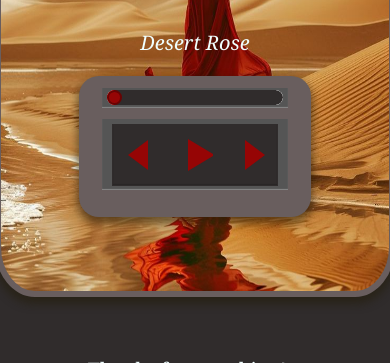
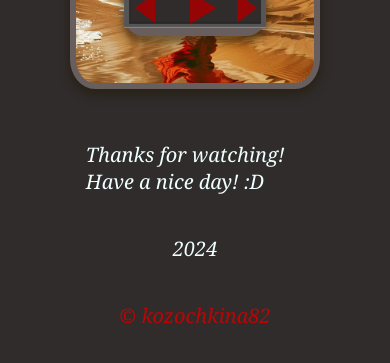
Before and after one commit to kozochkina82/js30-1.2-audio-player, a plain HTML site: page index.html in a window 390 px wide. Shown: the part 332-695 px from the top of the page. Drawn offline with Linux system fonts and the light colour scheme.

Commit message:
fix: fix styles

```diff
--- a/style.css
+++ b/style.css
@@ -152,13 +152,15 @@ display: none;
     border: 1px solid #302c2c;
     box-shadow: inset 0 -1px 1px rgba(24, 23, 23, 0.3);
 	padding: 30px;
-    margin: 0;
+    margin: 0 auto;
+
   }
 .control-item{
     display: flex;
     flex-direction: row;
     justify-content: space-between;
     align-items: center;
+
 }
 
 .control-item:hover{
@@ -172,14 +174,14 @@ display: none;
 
   .control-item > .left{
     border: 20px solid transparent; border-right: 20px solid #960505;
+    margin-left: -10px;
     }
     .control-item > .left:hover{
         filter: drop-shadow(0 0 15px #f04747);
         cursor: pointer;
     }
-   .right {
+   .control-item > .right {
     border: 20px solid transparent; border-left: 20px solid #960505;
-
     }
   .control-item > .right:hover{
     filter: drop-shadow(0 0 15px #f04747);
@@ -191,7 +193,6 @@ button {
     border: 20px solid transparent; border-left: 30px solid #960505;
     background-color: transparent;
     margin-right: 10px;
-
 }
 button:hover{
 
@@ -270,120 +271,6 @@ input[type="range"]::-webkit-slider-runnable-track {
 
   }
 
-  @media(max-width: 460px){
-
-    body{
-        max-width: 460px;
-           }
-     footer{
-        width: 100%;
-        padding: 5% 10%;
-    }
-
-.footer-section{
-width: 100%;
-flex-direction: column;
-justify-content: flex-start;
-}
-.container{
-    width: 100%;
-    display: flex;
-    flex-direction: column;
-    justify-content: space-between;
-    align-items: center;
-    background-color: #302c2c;
-
-}
-.player-field{
-    width: 40%;
-   display: flex;
-   flex-direction: column;
-   justify-content: center;
-   align-items: center;
-
-}
-.player{
-    display: flex;
-    flex-direction: column;
-    justify-content: flex-end;
-    align-items: center;
-    padding-bottom: 5%;
-    margin: 5px auto;
-    width: 150px;
-    height: 250px;
-    border: 6px solid #695e5e;
-    box-shadow: 0px 5px 8px 2px rgba(36, 29, 9, 0.56);
-}
-.screen-1{
-    background: url("Assets/Img/img1.jpg") top left/50% 50% no-repeat cover;
-    border-radius: 10%;
-    overflow: hidden;
-}
-.screen-2{
-    background: url("Assets/Img/img2.jpg") top left/100% 100% no-repeat cover;
-    border-radius: 10%;
-    overflow: hidden;
-}
-.screen-3{
-    background: url("Assets/Img/img3.jpg") top left/100% 100% no-repeat cover;
-    border-radius: 10%;
-    overflow: hidden;
-}
-
-.control-buttons{
-    width: 80%;
-	height: 50%;
-	padding: 10px;
-    margin: 5% auto auto;
-  }
-  .control-buttons-container{
-    width: 100%;
-	height: 50%;
-	padding: 30px;
-    margin: 0;
-
-  }
-  .control-item > .left{
-    border: 15px solid transparent; border-right: 20px solid #960505;
-    margin-left: -30px;
-    }
-    .control-item > .left:hover{
-        filter: drop-shadow(0 0 15px #f04747);
-        cursor: pointer;
-    }
-   .right {
-    border: 15px solid transparent; border-left: 20px solid #960505;
-    margin-right: 15px;
-
-    }
-  .control-item > .right:hover{
-    filter: drop-shadow(0 0 15px #f04747);
-    cursor: pointer;
-}
-
-button {
-    margin-left: 40px;
-    margin-right: 5px;
-    border: 15px solid transparent; border-left: 25px solid #960505;
-    background-color: transparent;
-
-}
-button:hover{
-
-    filter: drop-shadow(0 0 15px #f04747);
-    cursor: pointer;
-}
-
-.pause{
-    border-top: 15px solid #960505;
-    border-bottom: 15px solid #960505;
-    border-right: 10px solid #960505;
-    border-left: 10px solid #960505;
-    background-color: #960505;
-    margin-right: 30px;
-    margin-left: 30px;
-}
-  }
 
   @media(max-width: 600px){
 
@@ -392,11 +279,7 @@ button:hover{
            }
      footer{
         width: 100%;
-        display: flex;
-        flex-direction: column;
-        justify-content: flex-start;
-        align-items: center;
-        padding: 5% 10%;
+             padding: 5% 10%;
     }
 
 .footer-section{
@@ -413,17 +296,10 @@ width: 70%;
 }
 .player-field{
     width: 100%;
-   display: flex;
-   flex-direction: column;
-   justify-content: center;
-   align-items: center;
 
 }
 .player{
     display: flex;
-    flex-direction: column;
-    justify-content: flex-end;
-    align-items: center;
     padding-bottom: 5%;
     margin: 5% auto;
     width: 400px;
@@ -468,7 +344,7 @@ width: 70%;
         filter: drop-shadow(0 0 15px #f04747);
         cursor: pointer;
     }
-   .right {
+    .control-item > .right {
     border: 15px solid transparent; border-left: 20px solid #960505;
     margin-right: 15px;
 
@@ -492,12 +368,117 @@ button:hover{
 }
 
 .pause{
+    margin-right: 30px;
+    margin-left: 30px;
+}
+  }
+
+  @media(max-width: 400px){
+
+    body{
+        max-width: 400px;
+           }
+     footer{
+        width: 100%;
+             padding: 5% 10%;
+    }
+
+.footer-section{
+width: 70%;
+
+display: flex;
+flex-direction: column;
+justify-content: flex-start;
+align-items: center;
+}
+.container{
+    width: 100%;
+    display: flex;
+    flex-direction: column;
+    justify-content: space-between;
+    align-items: center;
+    background-color: #302c2c;
+
+}
+.player-field{
+    width: 100%;
+
+}
+.player{
+    display: flex;
+    padding-bottom: 5%;
+    margin: 5% auto;
+    width: 250px;
+    height: 300px;
+    border: 6px solid #695e5e;
+    box-shadow: 0px 5px 8px 2px rgba(36, 29, 9, 0.56);
+}
+.screen-1{
+    background: url("Assets/Img/img1.jpg") top left/100% 100% no-repeat cover;
+    border-radius: 10%;
+    overflow: hidden;
+}
+.screen-2{
+    background: url("Assets/Img/img2.jpg") top left/100% 100% no-repeat cover;
+    border-radius: 10%;
+    overflow: hidden;
+}
+.screen-3{
+    background: url("Assets/Img/img3.jpg") top left/100% 100% no-repeat cover;
+    border-radius: 10%;
+    overflow: hidden;
+}
+
+.control-buttons{
+    width: 100%;
+	height: 50%;
+	padding: 5px;
+    margin: 5% auto auto;
+  }
+  .control-buttons-container{
+    width: 100%;
+	height: 50%;
+	padding: 15px;
+    margin: 0;
+
+  }
+  .control-item > .left{
+    border: 15px solid transparent; border-right: 20px solid #960505;
+    margin-left: -25px;
+    }
+    .control-item > .left:hover{
+        filter: drop-shadow(0 0 15px #f04747);
+        cursor: pointer;
+    }
+   .control-item > .right {
+    border: 15px solid transparent; border-left: 20px solid #960505;
+    margin-left: -50px;
+
+    }
+  .control-item > .right:hover{
+    filter: drop-shadow(0 0 15px #f04747);
+    cursor: pointer;
+}
+
+button {
+    margin-left: 35px;
+    margin-right: 45px;
+    border: 15px solid transparent; border-left: 25px solid #960505;
+    background-color: transparent;
+
+}
+button:hover{
+     filter: drop-shadow(0 0 15px #f04747);
+    cursor: pointer;
+}
+
+.pause{
     border-top: 15px solid #960505;
     border-bottom: 15px solid #960505;
     border-right: 10px solid #960505;
     border-left: 10px solid #960505;
     background-color: #960505;
-    margin-right: 30px;
-    margin-left: 30px;
-}
+    margin-right:75px;
+    margin-left: 25px;
   }
+  }
```
